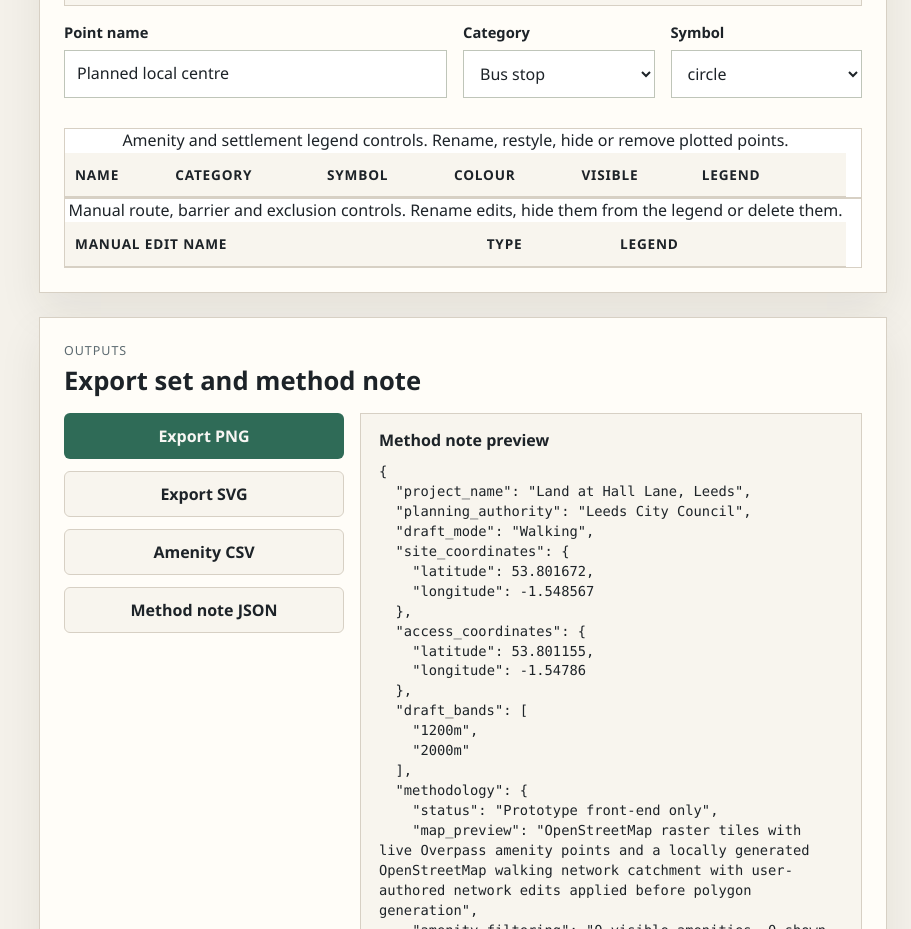
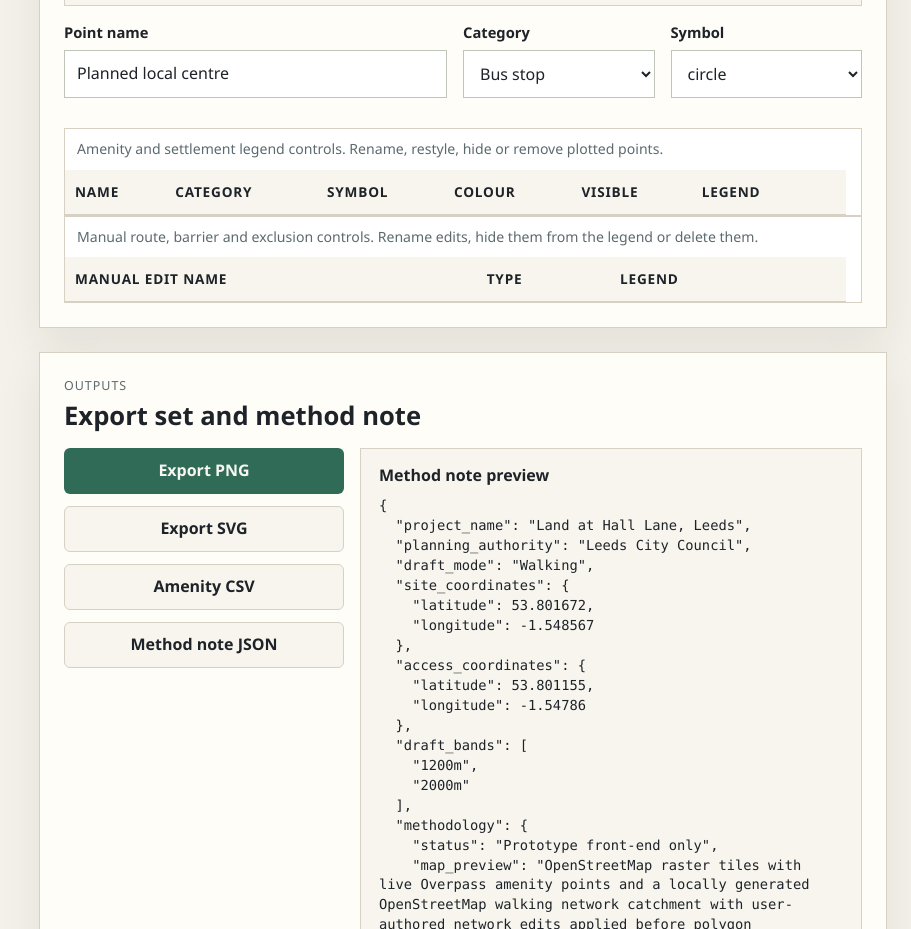
Before and after one commit to e-gorton/isochroneMapToolWalk, a website: page isochroneMapTool-main/index.html in a window 1280 px wide. Shown: the part 1660-2589 px from the top of the page, without its empty margins (369-1280 px from the left). Drawn offline with Linux system fonts and the light colour scheme.

Commit message:
Style editor table captions

```diff
--- a/isochroneMapTool-main/styles.css
+++ b/isochroneMapTool-main/styles.css
@@ -586,6 +586,15 @@ textarea:focus-visible {
   min-width: 760px;
 }
 
+.amenities-table caption {
+  padding: 10px 12px;
+  background: #fff;
+  color: var(--muted);
+  font-size: 0.88rem;
+  text-align: left;
+  caption-side: top;
+}
+
 .amenities-table th,
 .amenities-table td {
   padding: 12px 10px;
```
